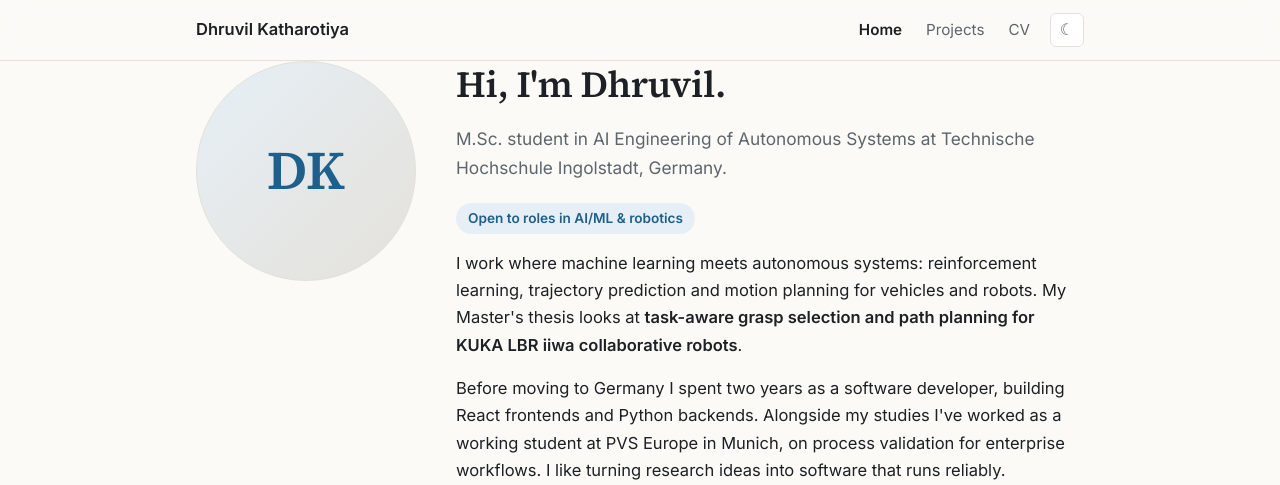
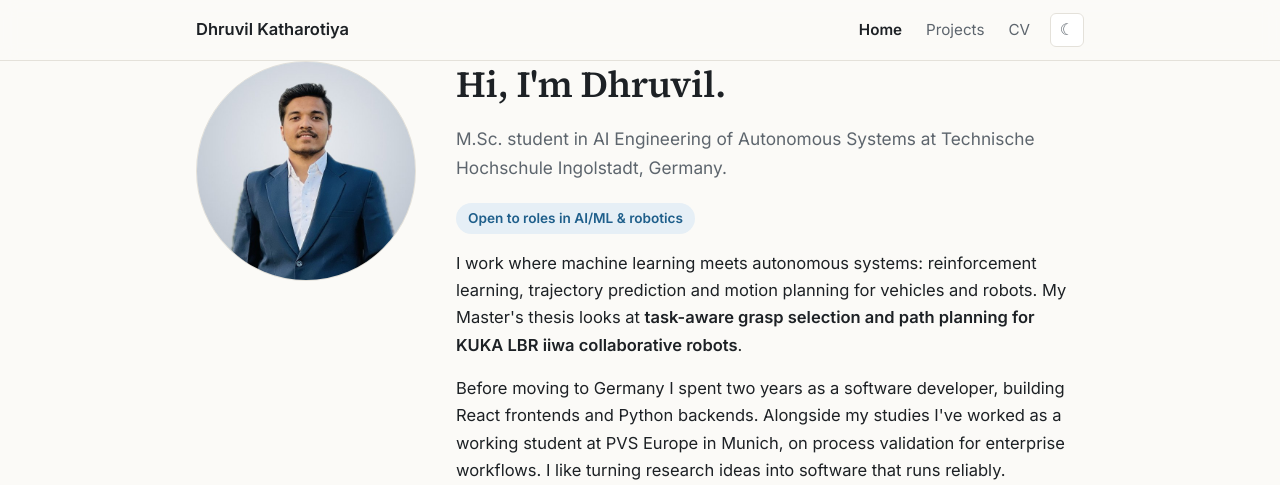
Before and after one commit to dhruvilkatharotiya01/dhruvilkatharotiya01.github.io, a plain HTML site: page index.html in a window 1280 px wide. Shown: the top 485 px of the page. Drawn offline with Linux system fonts and the light colour scheme.

Commit message:
Add profile photo

```diff
--- a/index.html
+++ b/index.html
@@ -8,6 +8,10 @@
   <link rel="preconnect" href="https://fonts.googleapis.com">
   <link rel="preconnect" href="https://fonts.gstatic.com" crossorigin>
   <link href="https://fonts.googleapis.com/css2?family=Inter:wght@400;500;600&family=Source+Serif+4:wght@500;600&display=swap" rel="stylesheet">
+  <meta property="og:title" content="Dhruvil Katharotiya">
+  <meta property="og:description" content="M.Sc. AI Engineering of Autonomous Systems · Reinforcement learning, trajectory planning, robot manipulation">
+  <meta property="og:image" content="https://dhruvilkatharotiya01.github.io/photo.jpg">
+  <link rel="icon" href="photo.jpg">
   <link rel="stylesheet" href="style.css">
   <script src="site.js"></script>
 </head>
@@ -26,8 +30,7 @@
 
   <main class="wrap">
     <section class="hero">
-      <!-- TODO: replace this div with <img class="photo" src="photo.jpg" alt="Dhruvil Katharotiya"> -->
-      <div class="photo" role="img" aria-label="Photo placeholder">DK</div>
+      <img class="photo" src="photo.jpg" alt="Dhruvil Katharotiya" width="220" height="220">
       <div>
         <h1>Hi, I'm Dhruvil.</h1>
         <p class="tagline">M.Sc. student in AI Engineering of Autonomous Systems at Technische Hochschule Ingolstadt, Germany.</p>
```
Also changed, not shown: photo.jpg (added).
